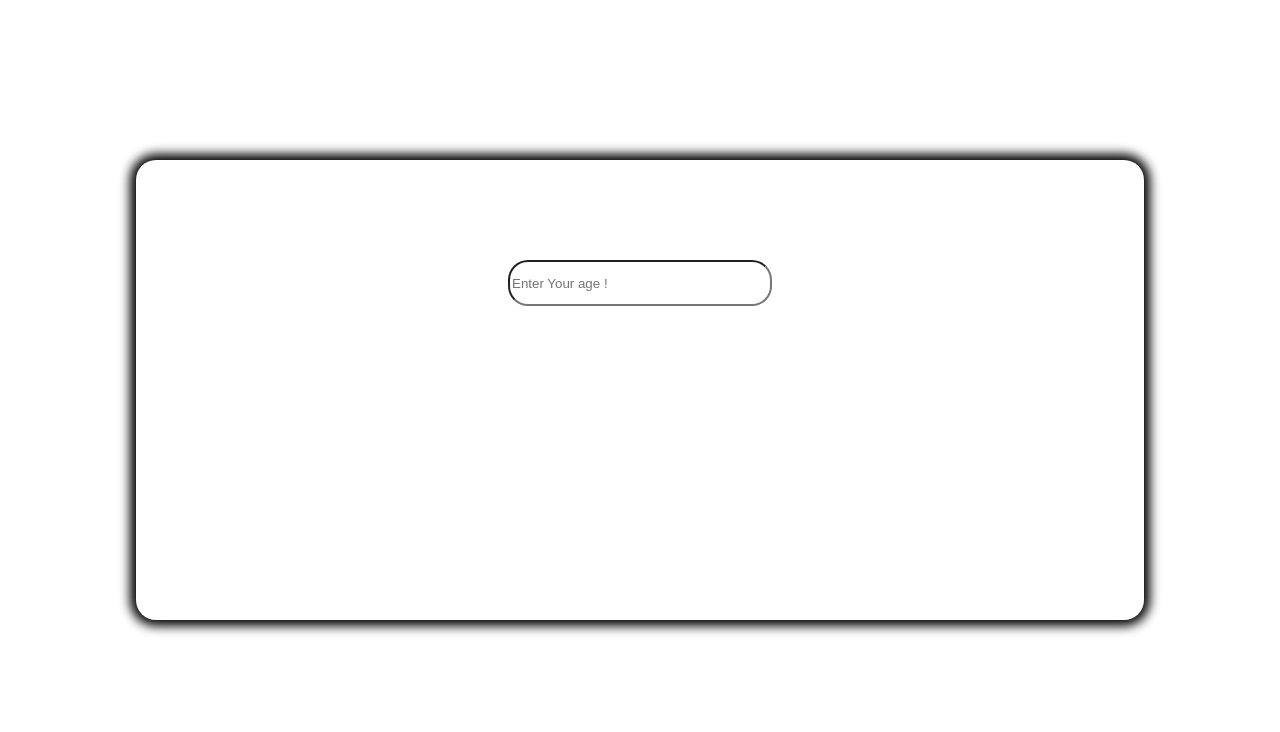
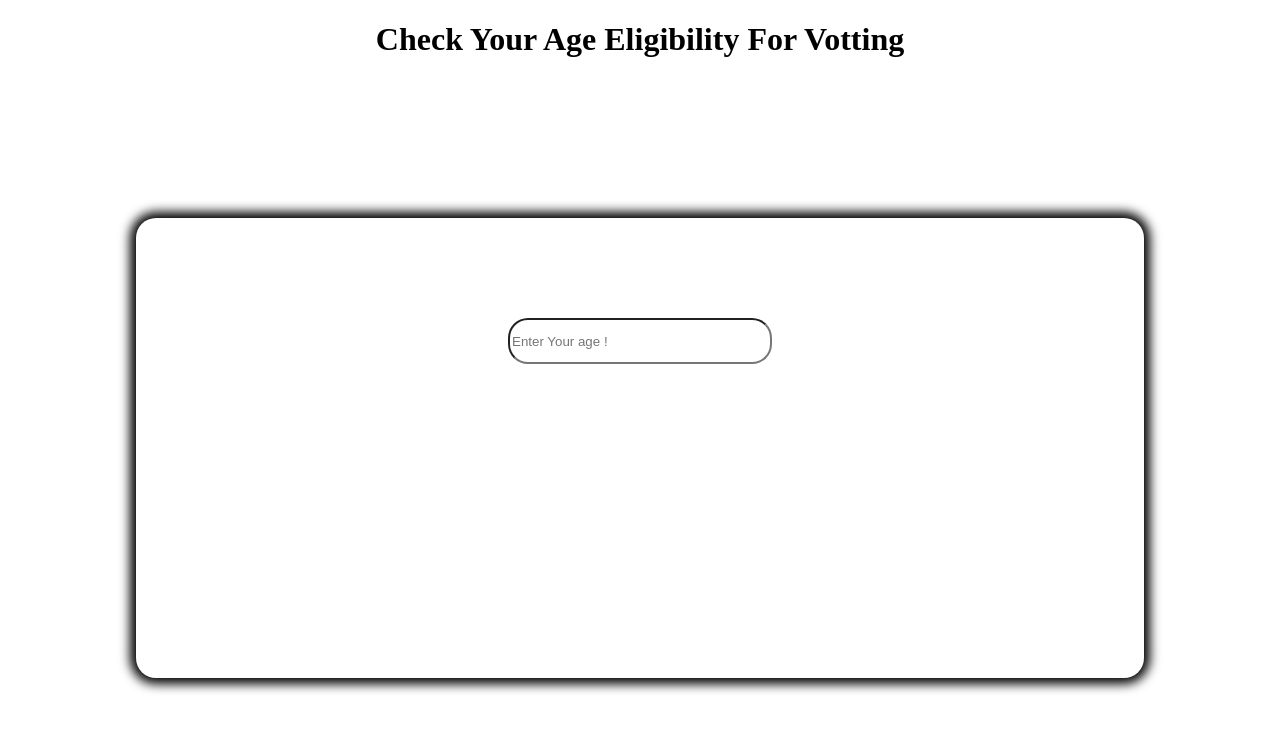
Before and after one commit to Harshavardhankm/votting_eligibility, a plain HTML site: page index.html in a window 1280 px wide. Drawn offline with Linux system fonts and the light colour scheme.

Commit message:
second commit

```diff
--- a/index.html
+++ b/index.html
@@ -5,6 +5,9 @@
     <meta name="viewport" content="width=device-width, initial-scale=1.0">
     <title>Votting</title>
     <style>
+        h1{
+            text-align: center;
+        }
         .container{
             box-shadow: 0px 0px 11px 6px black;
             width: 75%;
@@ -25,6 +28,7 @@
 </head>
 <body>
     <form>
+        <h1>Check Your Age Eligibility For Votting</h1>
         <div class="container">
             <input id="vot_inp" type="number" placeholder="Enter Your age !" oninput="checkAge()">
             <h3 id="res"></h3>
```
